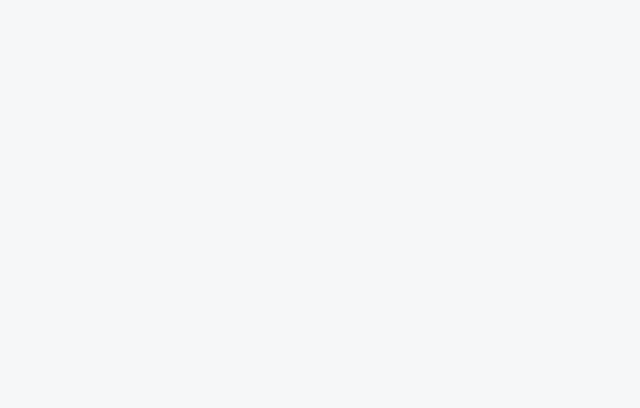
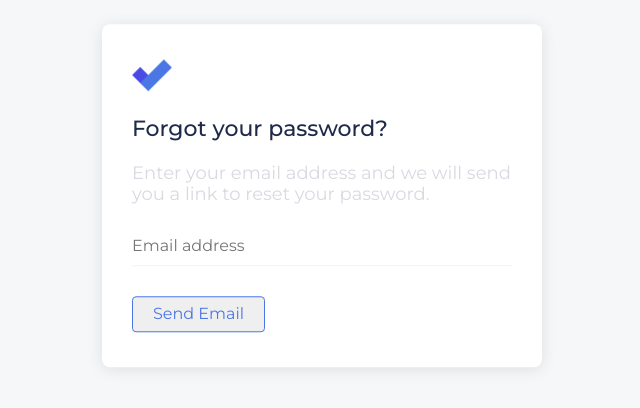
Before and after one commit to tamas-pap/react-todo-app, a React (Create React App) app: page /account/forgot-password in a window 1280 px wide. Shown: the part 204-612 px from the top of the page, without its empty margins (318-958 px from the left). Built offline with nearby package versions, Linux system fonts and the light colour scheme.

Commit message:
Add forgot password

```diff
--- a/src/account/components/AccountRouter.js
+++ b/src/account/components/AccountRouter.js
@@ -1,10 +1,11 @@
 import React from 'react';
 import { Route } from 'react-router-dom';
-import { LoginPage } from './pages';
+import { LoginPage, ForgotPasswordPage } from './pages';
 
 const AccountRouter = () => (
   <>
     <Route exact path="/account/login" component={LoginPage} />
+    <Route exact path="/account/forgot-password" component={ForgotPasswordPage} />
   </>
 );
 
--- /dev/null
+++ b/src/account/components/forms/ForgotPasswordForm.js
@@ -0,0 +1,21 @@
+import React from 'react';
+import { Field } from 'formik';
+import PropTypes from 'prop-types';
+
+import { FormInput } from '../../../core/components';
+import { Button, ButtonSet } from '../../../core/components/styled';
+
+const ForgotPasswordForm = ({ handleSubmit }) => (
+  <form onSubmit={handleSubmit}>
+    <Field name="email" placeholder="Email address" component={FormInput} />
+    <ButtonSet>
+      <Button type="submit">Send Email</Button>
+    </ButtonSet>
+  </form>
+);
+
+ForgotPasswordForm.propTypes = {
+  handleSubmit: PropTypes.func.isRequired,
+};
+
+export default ForgotPasswordForm;
--- a/src/account/components/forms/index.js
+++ b/src/account/components/forms/index.js
@@ -1 +1,2 @@
 export { default as LoginForm } from './LoginForm';
+export { default as ForgotPasswordForm } from './ForgotPasswordForm';
--- /dev/null
+++ b/src/account/components/pages/ForgotPasswordPage.js
@@ -0,0 +1,54 @@
+import React, { Component } from 'react';
+import { Formik } from 'formik';
+import { Redirect } from 'react-router-dom';
+import { connect } from 'react-redux';
+
+import { forgotPassword } from '../../ducks';
+
+import { FormError } from '../../../core/components/styled';
+
+import { Page, PageTitle, PageLogo, PageSubtitle } from '../../../common/components/styled';
+
+import { ForgotPasswordForm } from '../forms';
+
+class ForgotPasswordPage extends Component {
+  handleSubmit = ({ email }) => {
+    const { forgotPassword } = this.props;
+    forgotPassword(email);
+  };
+
+  componentDidUpdate(prevProps) {
+    if (
+      prevProps.isCreatingPasswordResetToken &&
+      !this.props.isCreatingPasswordResetToken &&
+      !this.props.isCreatingPasswordResetTokenFailed
+    ) {
+      // <Redirect to="/todos" />;
+    }
+  }
+
+  render() {
+    const { isCreatingPasswordResetToken, isCreatingPasswordResetTokenFailed } = this.props;
+    return (
+      <Page>
+        <PageLogo />
+        <PageTitle>Forgot your password?</PageTitle>
+        <PageSubtitle>Enter your email address and we will send you a link to reset your password.</PageSubtitle>
+        {isCreatingPasswordResetToken && <PageSubtitle>Loading...</PageSubtitle>}
+        {isCreatingPasswordResetTokenFailed && <FormError> Wrong Email! :(</FormError>}
+        <Formik onSubmit={this.handleSubmit} render={ForgotPasswordForm} />
+      </Page>
+    );
+  }
+}
+
+const mapStateToProps = state => ({
+  isCreatingPasswordResetToken: state.account.forgotPassword.isCreatingPasswordResetToken,
+  isCreatingPasswordResetTokenFailed: state.account.forgotPassword.isCreatingPasswordResetTokenFailed,
+});
+const mapDispatchToProps = { forgotPassword };
+
+export default connect(
+  mapStateToProps,
+  mapDispatchToProps,
+)(ForgotPasswordPage);
--- a/src/account/components/pages/index.js
+++ b/src/account/components/pages/index.js
@@ -1 +1,2 @@
 export { default as LoginPage } from './LoginPage';
+export { default as ForgotPasswordPage } from './ForgotPasswordPage';
--- /dev/null
+++ b/src/account/ducks/forgotPassword.js
@@ -0,0 +1,34 @@
+import { forgotPassword as doForgotPassword } from '../services/account';
+
+const START_FORGOT_PASSWORD = 'ACCOUNT/START_FORGOT_PASSWORD';
+const COMPLETE_FORGOT_PASSWORD = 'ACCOUNT/COMPLETE_FORGOT_PASSWORD';
+const FAIL_FORGOT_PASSWORD = 'ACCOUNT/FAIL_FORGOT_PASSWORD';
+
+const INITIAL_STATE = {
+  isCreatingPasswordResetToken: false,
+  isCreatingPasswordResetTokenFailed: false,
+};
+
+export const reducer = (state = INITIAL_STATE, action) => {
+  switch (action.type) {
+    case START_FORGOT_PASSWORD:
+      return { ...state, isCreatingPasswordResetToken: true, isCreatingPasswordResetTokenFailed: false };
+    case COMPLETE_FORGOT_PASSWORD:
+      return { ...state, isCreatingPasswordResetToken: false, isCreatingPasswordResetTokenFailed: false };
+    case FAIL_FORGOT_PASSWORD:
+      return { ...state, isCreatingPasswordResetToken: false, isCreatingPasswordResetTokenFailed: true };
+    default:
+      return state;
+  }
+};
+
+const startForgotPassword = () => ({ type: START_FORGOT_PASSWORD });
+const completeForgotPassword = () => ({ type: COMPLETE_FORGOT_PASSWORD });
+const failForgotPassword = () => ({ type: FAIL_FORGOT_PASSWORD });
+
+export const forgotPassword = email => dispatch => {
+  dispatch(startForgotPassword());
+  doForgotPassword(email)
+    .then(() => dispatch(completeForgotPassword()))
+    .catch(() => dispatch(failForgotPassword()));
+};
--- a/src/account/ducks/index.js
+++ b/src/account/ducks/index.js
@@ -1,8 +1,11 @@
 import { combineReducers } from 'redux';
 import { reducer as loginReducer } from './login';
+import { reducer as forgotPasswordReducer } from './forgotPassword';
 
 export { login } from './login';
+export { forgotPassword } from './forgotPassword';
 
 export const reducer = combineReducers({
   login: loginReducer,
+  forgotPassword: forgotPasswordReducer,
 });
--- a/src/account/services/account.js
+++ b/src/account/services/account.js
@@ -16,3 +16,8 @@ export const login = (email, password) => {
 };
 
 export const logout = () => http.post('/account/logout').then(() => destroy());
+
+export const forgotPassword = email => {
+  const payload = { email };
+  return http.post('/account/create-password-reset-token', payload);
+};
--- a/src/common/components/styled/Page.js
+++ b/src/common/components/styled/Page.js
@@ -27,3 +27,10 @@ export const PageLogo = styled.div`
   background: url(${logo}) no-repeat;
   background-size: cover;
 `;
+
+export const PageSubtitle = styled.h2`
+  margin-bottom: 22px;
+  font-size: 18px;
+  font-weight: ${props => props.theme.fontWeightNormal};
+  color: ${props => props.theme.gray};
+`;
--- a/src/common/components/styled/index.js
+++ b/src/common/components/styled/index.js
@@ -1 +1 @@
-export { Page, PageTitle, PageLogo } from './Page';
+export { Page, PageTitle, PageLogo, PageSubtitle } from './Page';
```
